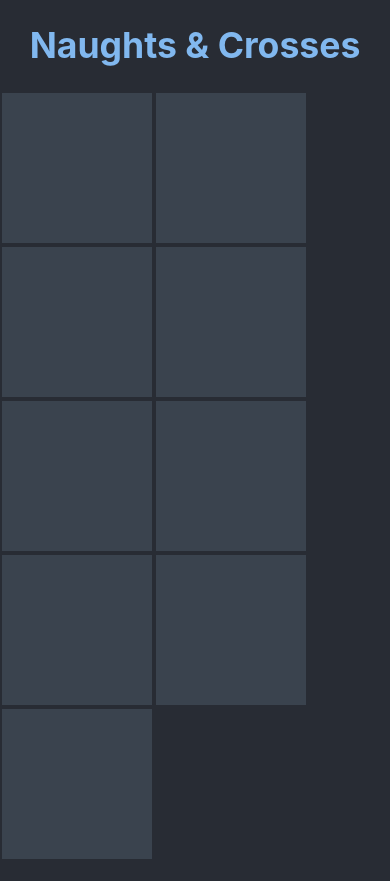
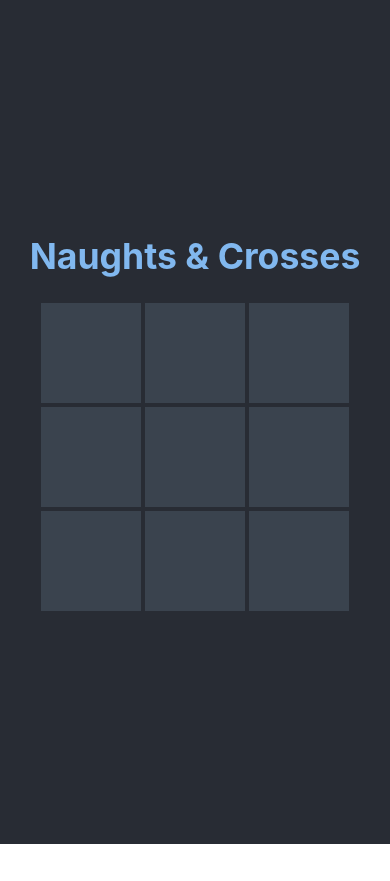
Before and after one commit to aarondunphy/noughts-and-crosses, a React (Create React App) app: page / in a window 390 px wide. After the commit the page ends 844 px from the top, so only its background shows below. Built offline with nearby package versions, Linux system fonts and the light colour scheme.

Commit message:
Mobile responsive support added

```diff
--- a/src/App.css
+++ b/src/App.css
@@ -82,3 +82,13 @@ button.playAgainBtn:hover{
     color: #81b8ef;
     cursor: pointer;
 }
+
+@media(max-width: 500px){
+    .board{
+        max-width: 312px;
+    }
+    .box{
+        width: 100px;
+        height: 100px;
+    }
+}
```
